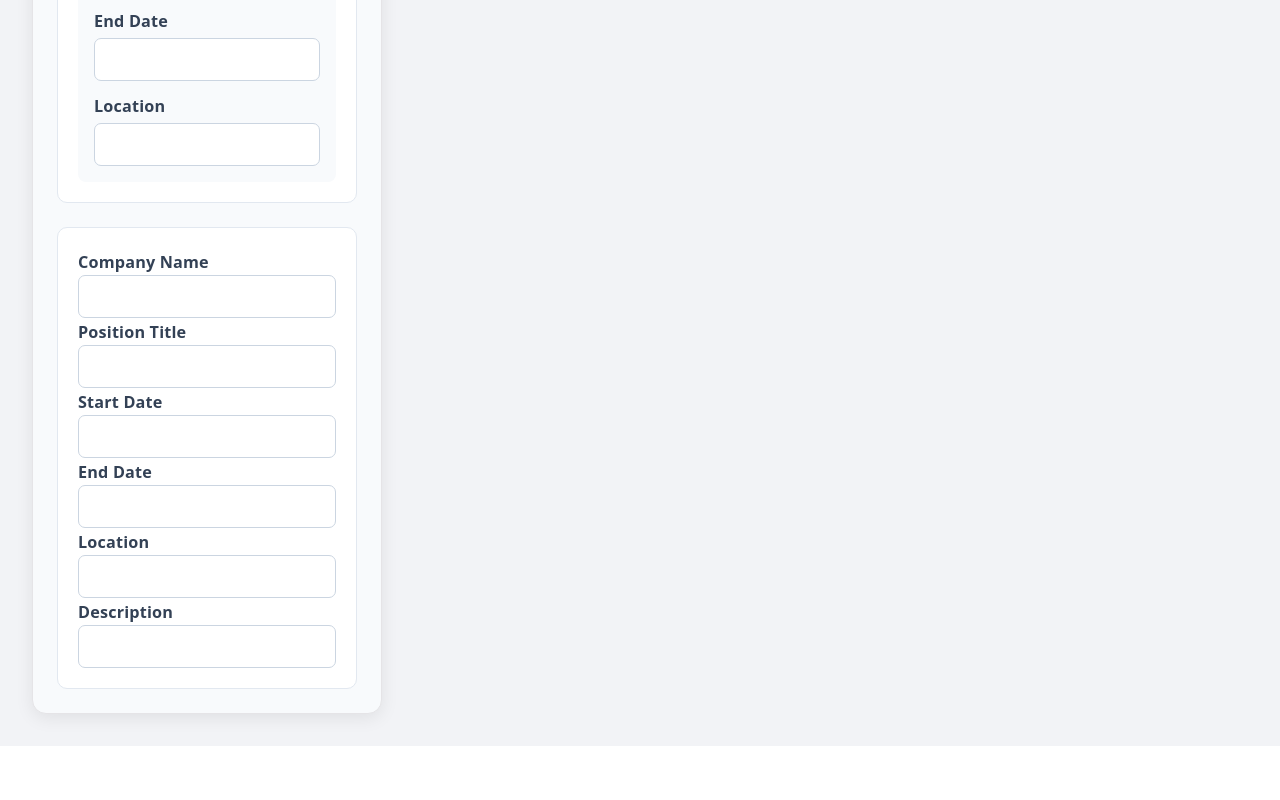
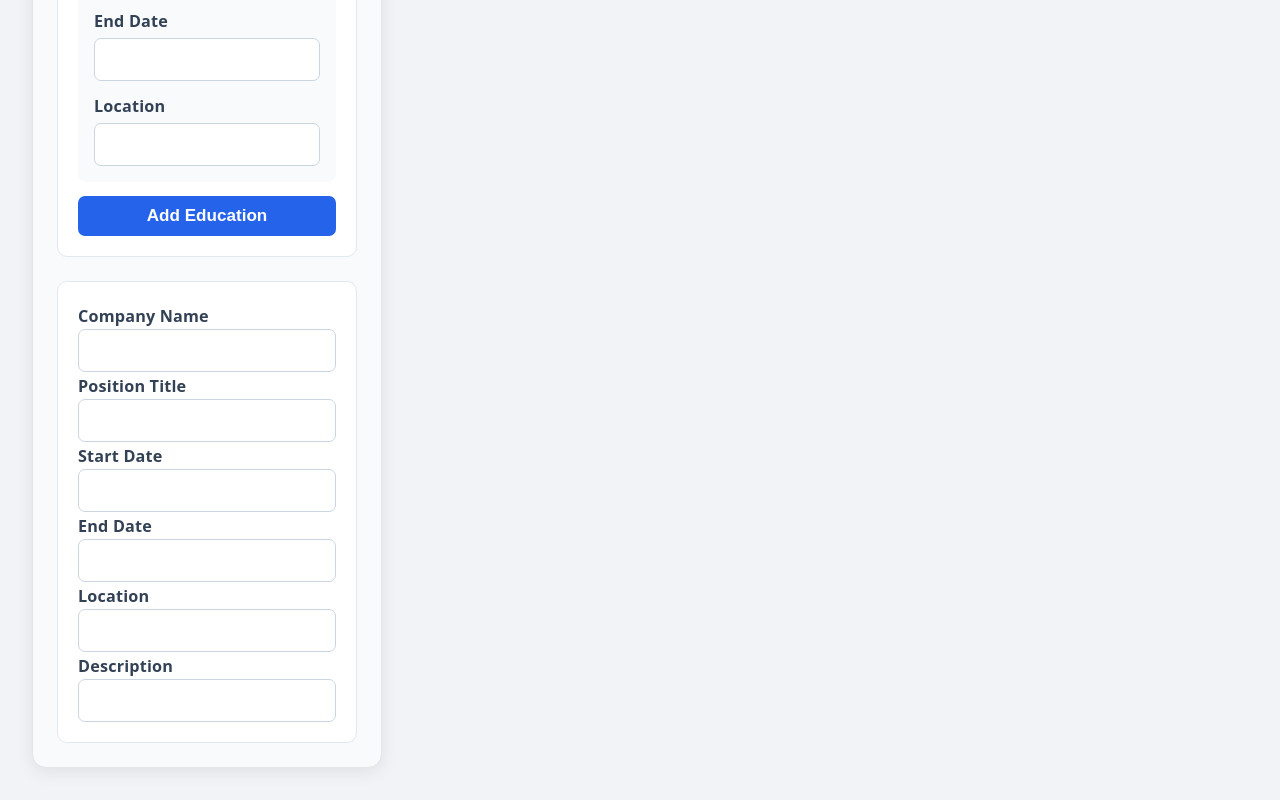
Before and after one commit to GoldenGlint/CV-Application, a React (Vite) app: page / in a window 1280 px wide. Shown: the part 1286-2086 px from the top of the page. Before the commit the page ends 2032 px from the top, so only its background shows below. Built offline with nearby package versions, Linux system fonts and the light colour scheme.

Commit message:
Add Education Button Works

```diff
--- a/src/App.jsx
+++ b/src/App.jsx
@@ -63,7 +63,7 @@ function ResumeExperience({experience}){
       <h1 className="resumeExperienceHeader">Professional Experience</h1>
       <div className="experienceList">
         {experience.map((exp) => (
-          <div className="experienceItem">
+          <div key={exp.id} className="experienceItem">
             <div className="leftExperience">
               <h3 className="resumeExperienceDate">{exp.expStartDate || "08/2020"} - {exp.expEndDate || "present"}</h3>
               <h3 className="resumeExperienceLocation">{exp.expLocation||"New York City, US"}</h3>
@@ -82,6 +82,7 @@ function ResumeExperience({experience}){
     </>
   )
 }
+
 
 function Resume({person}){
   return(
@@ -138,6 +139,8 @@ function FormPersonal({setPerson}){
    )
 }
 
+
+
 function InputArrayField({name="Default Label", msg="enter a value", fieldType="text", section, field, setPerson, id}){
  return (
     <>
@@ -175,7 +178,29 @@ function InputArrayField({name="Default Label", msg="enter a value", fieldType="
 }
 
 
+
 function FormEducation({setPerson, education}){
+  function addEducation(){
+
+    setPerson((prevPerson) => ({
+      ...prevPerson,
+      education:[
+        ...prevPerson.education,
+        {
+
+          id: crypto.randomUUID(),
+          school: "",
+          degree: "",
+          eduStartDate: "",
+          eduEndDate: "",
+          eduLocation: ""
+
+        }
+      ]
+
+
+    }))
+  }
   return(
     <div className="formEducation">
      { education.map((edu) => (
@@ -190,6 +215,7 @@ function FormEducation({setPerson, education}){
 
       ))}
 
+      <button onClick={addEducation}>Add Education</button>
 
     </div>
   )
```
